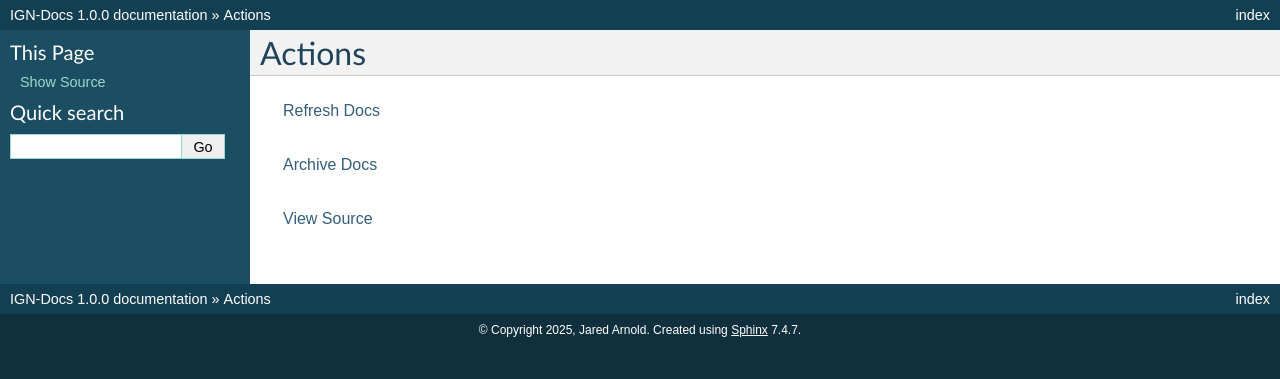
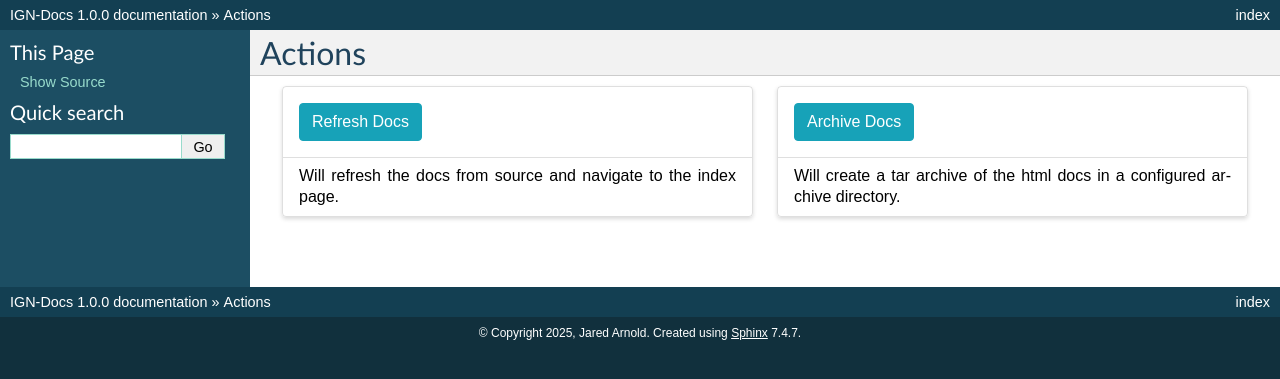
Before and after one commit to ia-jarnold/IGN-Docs, a Sphinx documentation site: the page built from docs/source/Shared/actions.rst, in a window 1280 px wide. Shown: the top 379 px of the page. Built offline with Sphinx 7.4.7, drawn with Linux system fonts in a browser that asks for light colours.

Commit message:
Fancy Actions

```diff
--- a/docs/source/Shared/actions.rst
+++ b/docs/source/Shared/actions.rst
@@ -2,14 +2,28 @@
 Actions
 #######
 
-.. button-link:: http://192.168.163.128:5000/refresh
+.. grid:: 2
 
-   Refresh Docs
+   .. grid-item::
 
-.. button-link:: http://192.168.163.128:5000/archive
+     .. card::
 
-   Archive Docs
+        .. button-link:: http://192.168.163.128:5000/refresh
+           :color: info
 
-.. button-link:: http://192.168.163.128:5000/source
+           Refresh Docs
 
-   View Source
+        ++++++
+        Will refresh the docs from source and navigate to the index page.
+
+   .. grid-item::
+
+     .. card::
+
+        .. button-link:: http://192.168.163.128:5000/archive
+           :color: info
+
+           Archive Docs
+
+        ++++++
+        Will create a tar archive of the html docs in a configured archive directory.
--- a/docs/source/conf.py
+++ b/docs/source/conf.py
@@ -73,6 +73,7 @@ SPEC_PATH = './specs'
 SPECS = [f[:-5] for f in listdir(SPEC_PATH) if isfile(join(SPEC_PATH, f))]
 spec_data = {}
 for spec in SPECS:
+  print(spec)
   with open('%s/%s.json' % (SPEC_PATH, spec), 'r') as f:
       spec_data[spec] = json.load(f)
 
```
